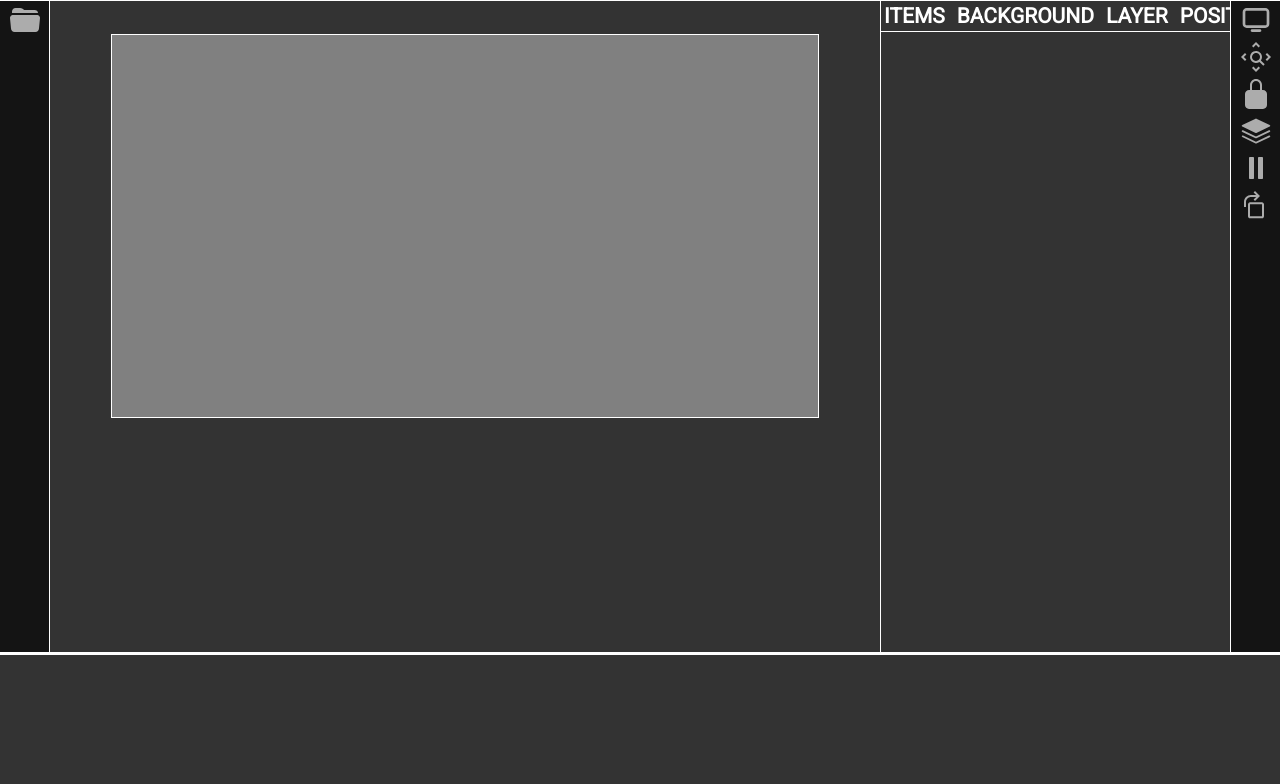
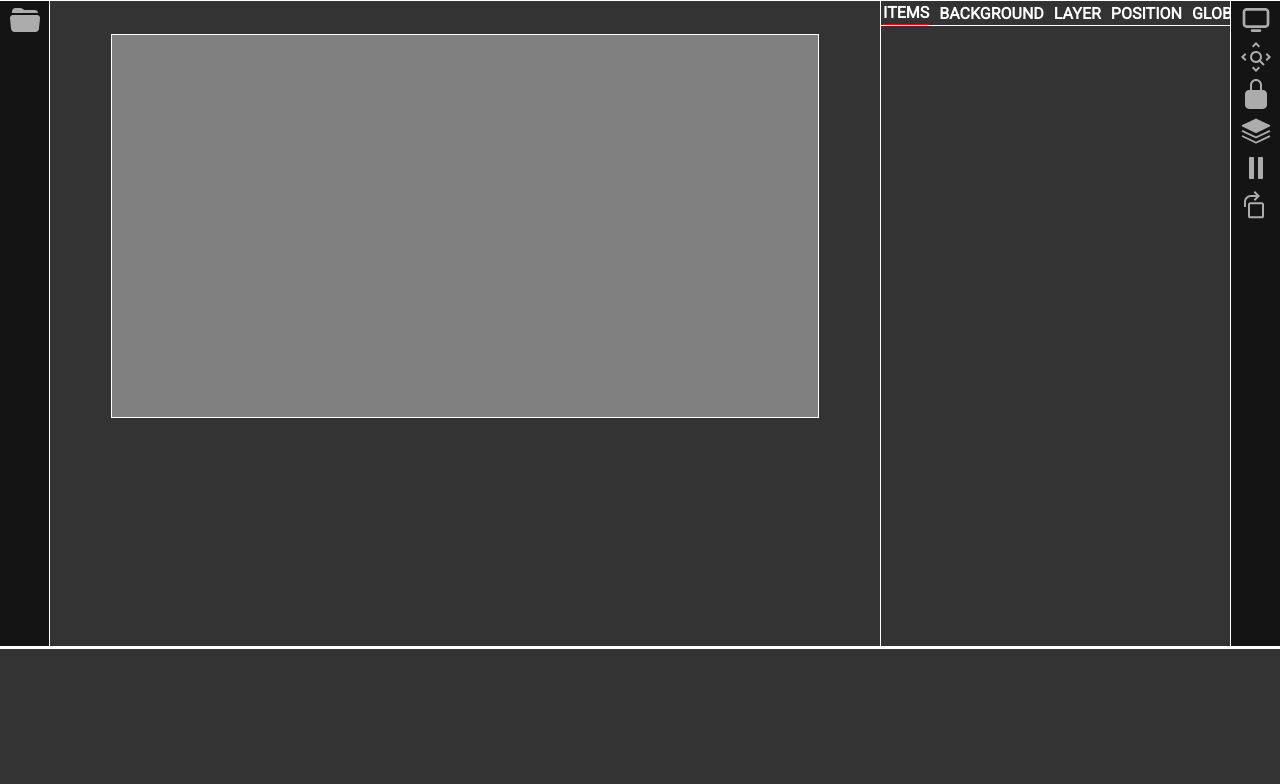
Before and after one commit to Anoms12/Kustom-Web-Editor, a website with bundled scripts: page src/html/index.html in a window 1280 px wide. Shown: the part 49-833 px from the top of the page. Built offline with nearby package versions, Linux system fonts and the light colour scheme.

Commit message:
init: Make UI Slightly Cleaner

```diff
--- a/src/css/editor/layout.css
+++ b/src/css/editor/layout.css
@@ -106,8 +106,25 @@ body {
         font-size: 14px;
         color: var(--text-color);
         overflow-x: scroll;
+        scrollbar-width: none;
         .item-prefrences-title {
           margin: 1px;
+          font-size: 16px;
+          font-weight: bold;
+          color: var(--text-color);
+          margin: 0;
+          padding: 0;
+          z-index: 999;
+          &[selected]:after {
+            content: "";
+            display: block;
+            width: 100%;
+            height: 1px;
+            background-color: red;
+            z-index: 999;
+            bottom: -2px;
+            position: relative;
+          }
         }
       }
       #item-attribute-container {
@@ -117,6 +134,8 @@ body {
         overflow-y: scroll;
 
         .attribute {
+          transition: background-color 0.3s ease;
+          position: relative;
           display: flex;
           flex-direction: row;
           align-items: center;
@@ -126,9 +145,10 @@ body {
           border-top: 1px solid var(--text-color);
           border-bottom: 1px solid var(--text-color);
           cursor: pointer;
+          z-index: 1;
 
           &:hover {
-            background-color: rgba(0, 0, 0, 0.1);
+            background-color: rgba(255, 255, 255, 0.05);
           }
 
           #left-content-container {
```
